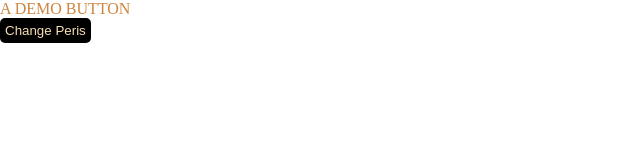
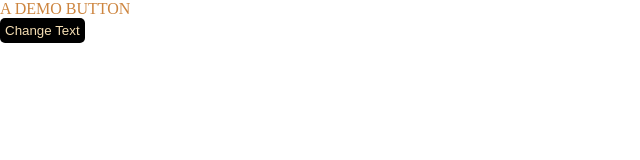
Before and after one commit to Emkayint/supreme-octo-waffle, a plain HTML site: page index.html in a window 1280 px wide. Shown: the full height of the page, 0-640 px from the left. Drawn offline with Linux system fonts and the light colour scheme.

Commit message:
fx: typo

```diff
--- a/index.html
+++ b/index.html
@@ -13,7 +13,7 @@
     A DEMO BUTTON
   </div>
 
-  <button onclick="changeName()" type="submit">Change Peris</button>
+  <button onclick="changeName()" type="submit">Change Text</button>
 
 
   <script src="./script.js"></script>
```
